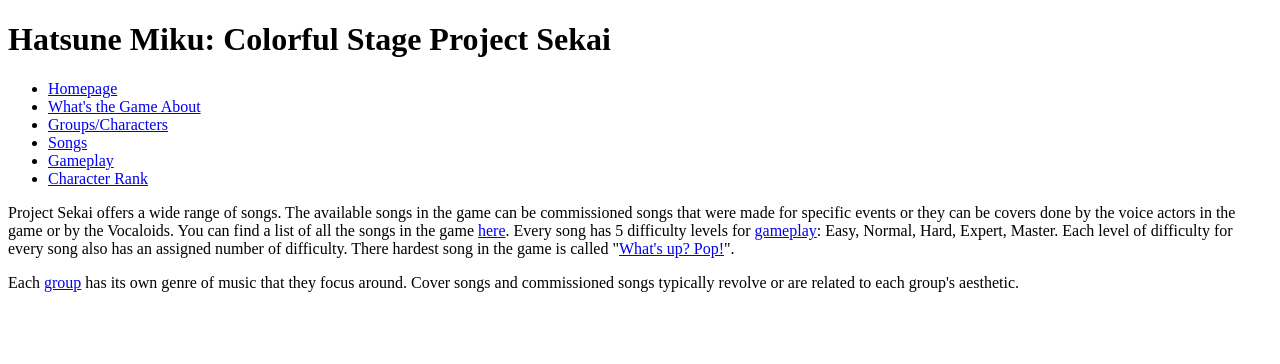
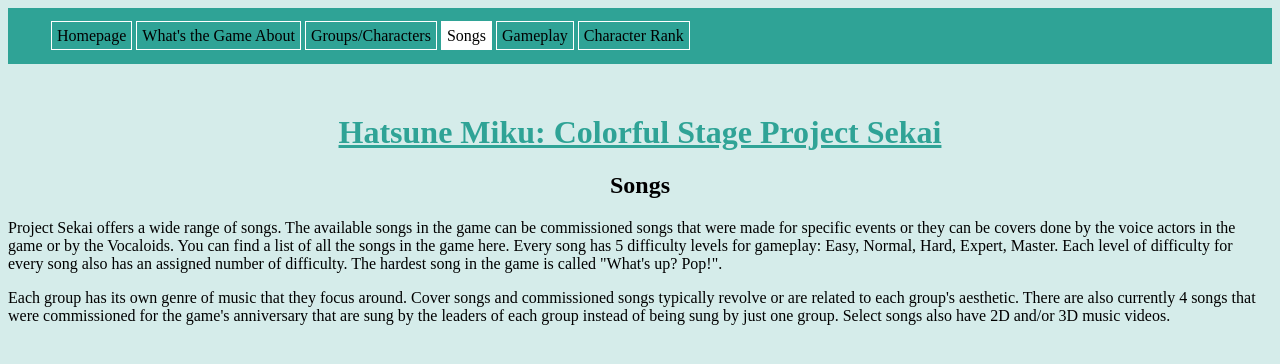
Before and after one commit to stuycs-gh-classrooms/09-web-jjanicec, a plain HTML site: page site/p2.html in a window 1280 px wide. Drawn offline with Linux system fonts and the light colour scheme.

Commit message:
Add files via upload

```diff
--- a/site/p2.html
+++ b/site/p2.html
@@ -4,36 +4,39 @@
 
   <head>
     <meta charset="utf-8">
-    <title> What's the Game About? </title>
-    <link href="mystle.css" rel="stylesheet">
+    <title> Project Sekai - Songs </title>
+    <link href="mystyle.css" rel="stylesheet">
   </head>
 
   <body>
 
-    <h1> Hatsune Miku: Colorful Stage Project Sekai </h1>
-
 <nav>
   <ul>
-    <li><a href="index.html">Homepage</a></li>
-    <li><a href="p0.html">What's the Game About</a></li>
-    <li><a href="p1.html">Groups/Characters</a></li>
-    <li class="currentpage"><a href="p2.html">Songs</a></li>
-    <li><a href="p3.html">Gameplay</a></li>
-    <li><a href="p4html">Character Rank</a></li>
+    <li class="navbar"><a href="index.html">Homepage</a></li>
+    <li class="navbar"><a href="p0.html">What's the Game About</a></li>
+    <li class="navbar"><a href="p1.html">Groups/Characters</a></li>
+    <li class="navbar, cp"><a href="p2.html">Songs</a></li>
+    <li class="navbar"><a href="p3.html">Gameplay</a></li>
+    <li class="navbar"><a href="p4.html">Character Rank</a></li>
   </ul>
 </nav>
+
+  <h1> Hatsune Miku: Colorful Stage Project Sekai </h1>
+
+  <h2> Songs </h2>
 
 <p>
   Project Sekai offers a wide range of songs.
   The available songs in the game can be commissioned songs that were made for specific events or they can be covers done by the voice actors in the game or by the Vocaloids.
   You can find a list of all the songs in the game <a href="https://www.google.com/url?sa=t&rct=j&q=&esrc=s&source=web&cd=&ved=2ahUKEwjMsKXczrCEAxXfjYkEHYKICksQFnoECBwQAQ&url=https%3A%2F%2Fprojectsekai.fandom.com%2Fwiki%2FSong_List&usg=AOvVaw3IcC4tN_1BxG5yuoxW10nK&opi=89978449">here</a>.
   Every song has 5 difficulty levels for <a href="p3.html">gameplay</a>: Easy, Normal, Hard, Expert, Master. Each level of difficulty for every song also has an assigned number of difficulty.
-  There hardest song in the game is called "<a href="https://www.google.com/url?sa=t&rct=j&q=&esrc=s&source=web&cd=&cad=rja&uact=8&ved=2ahUKEwi9uqLHz7CEAxWtk4kEHfAzDCQQFnoECAcQAQ&url=https%3A%2F%2Fprojectsekai.fandom.com%2Fwiki%2FWhat%2527s_up%253F_Pop!&usg=AOvVaw3kByVIGf9JgvcBqpHBOC7K&opi=89978449">What's up? Pop!</a>".
+  The hardest song in the game is called "<a href="https://www.google.com/url?sa=t&rct=j&q=&esrc=s&source=web&cd=&cad=rja&uact=8&ved=2ahUKEwi9uqLHz7CEAxWtk4kEHfAzDCQQFnoECAcQAQ&url=https%3A%2F%2Fprojectsekai.fandom.com%2Fwiki%2FWhat%2527s_up%253F_Pop!&usg=AOvVaw3kByVIGf9JgvcBqpHBOC7K&opi=89978449">What's up? Pop!</a>".
 </p>
 
 <p>
   Each <a href="p1.html">group</a> has its own genre of music that they focus around. Cover songs and commissioned songs typically revolve or are related to each group's aesthetic.
-
+  There are also currently 4 songs that were commissioned for the game's anniversary that are sung by the leaders of each group instead of being sung by just one group.
+  Select songs also have 2D and/or 3D music videos.
 </p>
 
 </body>
```
